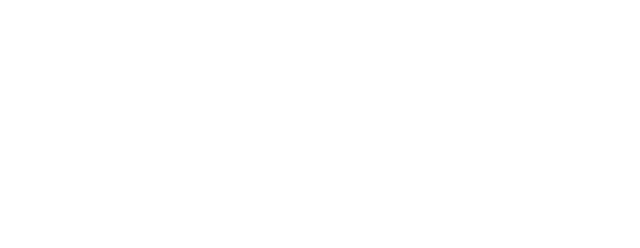
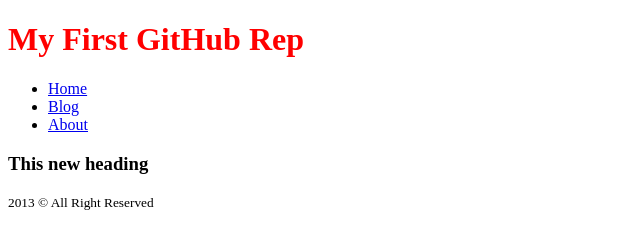
Before and after one commit to SabbirSEO/my-first-github-rep, a plain HTML site: page index.html in a window 1280 px wide. Shown: the whole page, without its empty margins (0-640 px from the left). Drawn offline with Linux system fonts and the light colour scheme.

Commit message:
added new heading

```diff
--- a/index.html
+++ b/index.html
@@ -4,8 +4,26 @@
     <meta charset="UTF-8">
     <meta name="viewport" content="width=device-width, initial-scale=1.0">
     <title>My First GitHub Rep</title>
+    <link rel="stylesheet" href="style.css">
 </head>
 <body>
+    <h1>My First GitHub Rep</h1>
+    <header>
+        <nav>
+            <ul>
+                <li><a href="home.html">Home</a></li>
+                <li><a href="blog.html">Blog</a></li>
+                <li><a href="about.html">About</a></li>
+            </ul>
+        </nav>
+    </header>
 
+    <main>
+        <h3>This new heading
+        </h3>
+    </main>
+    <footer>
+<p><small>2013 &copy; All Right Reserved</small></p>
+    </footer>
 </body>
 </html>
--- /dev/null
+++ b/style.css
@@ -0,0 +1,3 @@
+h1{
+    color: red
+}
```
